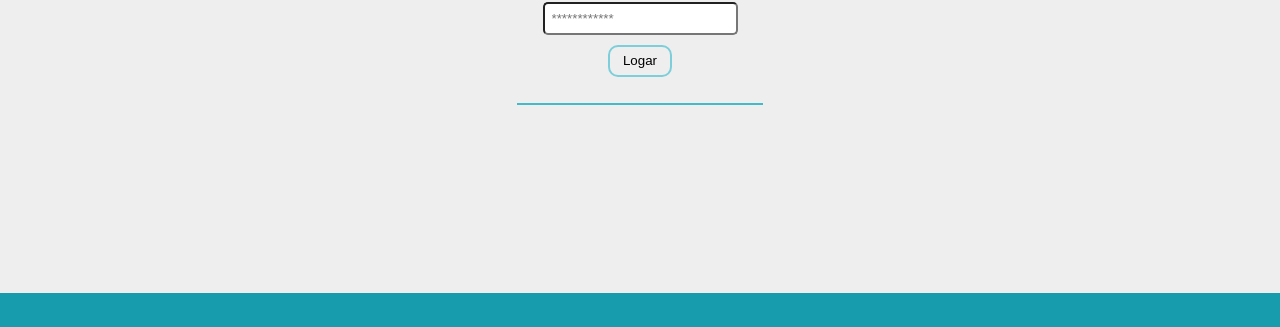
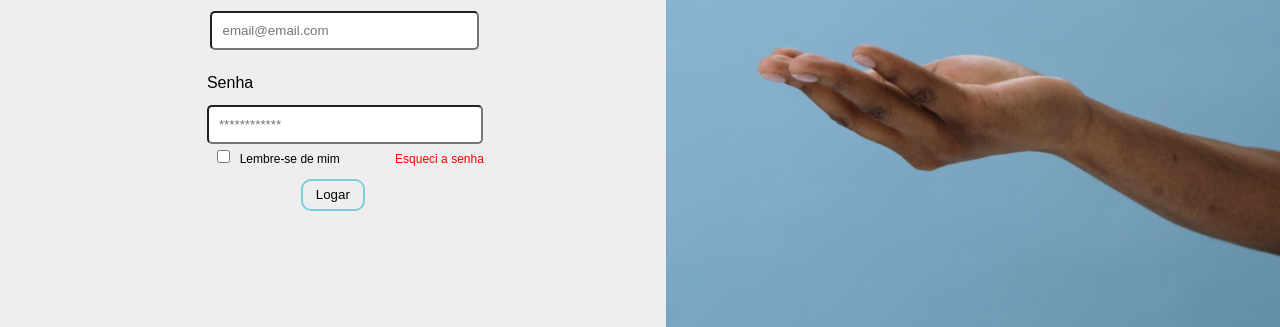
Before and after one commit to HenriqueValentimSP/Sprint-2, a plain HTML site: page site-institucional-SPRINT/login.html in a window 1280 px wide. Shown: the part 347-674 px from the top of the page. Drawn offline with Linux system fonts and the light colour scheme.

Commit message:
alteração da pagina de login, quase completa

```diff
--- /dev/null
+++ b/site-institucional-SPRINT/css/login.css
@@ -0,0 +1,91 @@
+.corpo{
+    display: flex;
+    justify-content: center;
+    align-items: center;
+    height: 100%;
+    width: 100%;
+}
+
+
+.formulario{
+    display: flex;
+    flex-direction: column;
+    justify-content: flex-start;
+    /* border-top: 2px solid #42baca;
+    border-bottom: 2px solid #42baca; */
+    justify-content: center;
+    align-items: center;
+    width: 50%;
+    padding:2%;
+}
+
+.campo{
+    margin: 2% 0;
+}
+
+
+.campo input{
+    border-radius: 5px;
+    padding: 10px;
+    width: 100%;
+    margin-top: 5%;
+}
+
+
+.campoCheck{
+    display: flex;
+    flex-direction: row;
+    font-size: 12px;
+    justify-content: flex-end;
+    align-items: baseline;
+    width: 110%;
+    white-space: nowrap;
+    gap:20%;
+}
+
+.campoCheck p{
+    color:red;
+}
+
+.checkbox{
+    display: flex;
+    flex-direction: row;
+    align-items: baseline;
+    justify-content: flex-start;
+    white-space: nowrap;
+    width: 100%;
+}
+
+.checkbox input{
+    height: 2%;
+}
+
+
+.button2{
+    width: 150%;
+    display: flex;
+    justify-content: center;
+    align-items: center;
+}
+
+
+.capa{
+    width: 50vw;
+    height: 100vh;
+    background-image: url('../imgs/medicamentosOnco.jpg');
+    background-position: center;
+    background-size: cover;
+}
+
+.capa img{
+    width: 50%;
+    height: 100%;
+    background-repeat:round;
+    margin: 0;
+}
+
+
+footer{
+    position:fixed;
+    bottom: 0;
+}
--- a/site-institucional-SPRINT/login.css
+++ /dev/null
@@ -1,42 +0,0 @@
-.corpo{
-    display: flex;
-    justify-content: center;
-    align-items: center;
-    margin: 2% 0;
-    height: 50vh;
-    width: 100%;
-}
-
-
-.formulario{
-    display: flex;
-    flex-direction: column;
-    justify-content: flex-start;
-    /* border: solid #42baca; */
-    border-top: 2px solid #42baca;
-    border-bottom: 2px solid #42baca;
-    /* border-radius: 10px; */
-    padding:2%
-}
-
-.campo{
-    margin: 5% 0;
-}
-
-.campo input{
-    border-radius: 5px;
-    padding: 7px;
-}
-
-.button2{
-    width: 100%;
-    display: flex;
-    justify-content: center;
-    align-items: center;
-}
-
-
-footer{
-    position:fixed;
-    bottom: 0;
-}
--- a/site-institucional-SPRINT/login.html
+++ b/site-institucional-SPRINT/login.html
@@ -5,14 +5,14 @@
     <meta charset="UTF-8">
     <meta http-equiv="X-UA-Compatible" content="IE=edge">
     <meta name="viewport" content="width=device-width, initial-scale=1.0">
-    <link rel="stylesheet" href="style.css">
-    <link rel="stylesheet" href="login.css">
+    <link rel="stylesheet" href="./css/style.css">
+    <link rel="stylesheet" href="./css/login.css">
     <title>Document</title>
 </head>
 
 <body>
 
-    <header>
+    <!-- <header>
         <div class="navbar">
             <div class="logo">
                 <img src="imgs/remedio.png" alt="" width="40%">
@@ -33,25 +33,45 @@
             </div>
         </div>
         <hr>
-    </header>
+    </header> -->
 
     <div class="corpo">
+
+
         <div class="formulario">
+            <h1>Bem Vindo Novamente!</h1>
+            <p>Lorem, ipsum dolor sit amet consectetur adipisicing elit. Ducimus iusto, fuga voluptatibus quos eligendi
+            </p>
             <div class="campo">
-                <label for="in_login">Login</label><br>
+                <label for="in_login">Login</label>
                 <input type="text" id="in_login" placeholder="email@email.com">
             </div>
             <div class="campo">
-                <label for="in_senha">Senha</label><br>
+                <label for="in_senha">Senha</label>
                 <input type="password" id="in_senha" placeholder="************">
+                <div class="campoCheck">
+                    <div class="checkbox">
+                        <input type="checkbox" id="checkRemember">
+                        <label for="checkRemember">Lembre-se de mim</label>
+                    </div>
+                    <p>Esqueci a senha</p>
+                 </div>
+
             </div>
+
             <div class="button2">
+
                 <button class="login" onclick="logar()">Logar</button>
             </div>
+
+        </div>
+
+        <div class="capa">
+
         </div>
     </div>
 
-    <footer>
+    <!-- <footer>
         <span class="titleFooter"> Contatos:</span>
 
         <img class="contato" src="imgs/email.png" alt="">
@@ -61,7 +81,7 @@
         <img class="contato" src="imgs/twitter.png" alt="">
         <br>
         <span class="titleFooter"> &copy; 2022 - SPTech</span>
-    </footer>
+    </footer> -->
 
 </body>
 
@@ -69,11 +89,11 @@
 
 <script>
 
-    function logar(){
+    function logar() {
         var email = in_login.value
         var senha = in_senha.value
 
-        if(email == 'adm@gmail.com' && senha == '1234'){
+        if (email == 'adm@gmail.com' && senha == '1234') {
             window.location.href = 'index.html'
         }
     }
```
Also changed, not shown: site-institucional-SPRINT/index.html (+1 -1 lines), site-institucional-SPRINT/css/style.css (renamed from site-institucional-SPRINT/style.css), site-institucional-SPRINT/imgs/medicamentosOnco.jpg (added).
